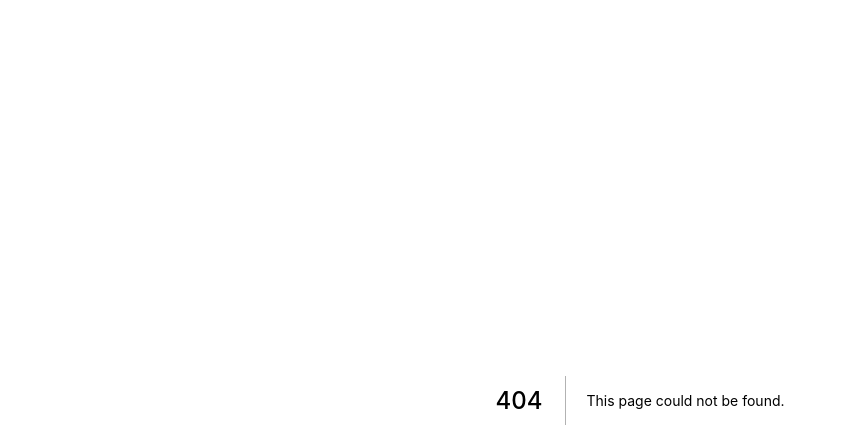
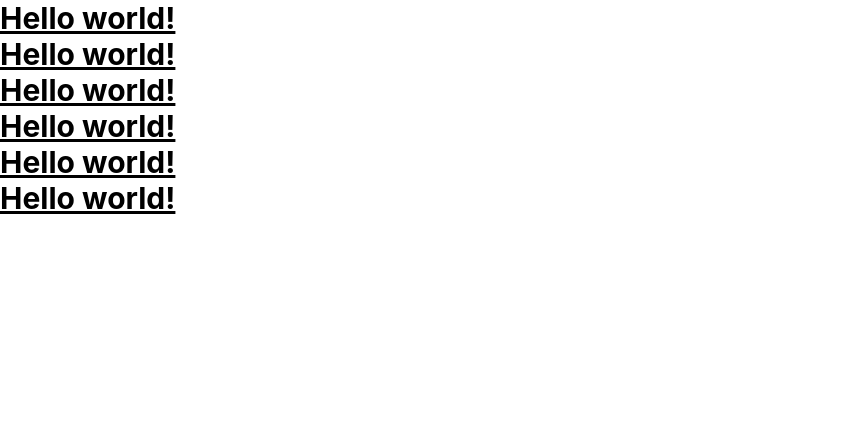
Before and after one commit to williamk19/linker, a Next.js app: page /components/LinksList.component in a window 1280 px wide. Before the commit this address had no page. Shown: the top 448 px of the page, without its empty margins (0-847 px from the left). Built offline with nearby package versions, Linux system fonts and the light colour scheme.

Commit message:
Init App

```diff
--- a/package.json
+++ b/package.json
@@ -14,7 +14,10 @@
     "react-dom": "17.0.2"
   },
   "devDependencies": {
+    "autoprefixer": "^10.4.2",
     "eslint": "8.9.0",
-    "eslint-config-next": "12.0.10"
+    "eslint-config-next": "12.0.10",
+    "postcss": "^8.4.6",
+    "tailwindcss": "^3.0.22"
   }
 }
--- /dev/null
+++ b/pages/components/Link.component.jsx
@@ -0,0 +1,11 @@
+import Head from 'next/head'
+
+export default function Link() {
+  return (
+    <div>
+      <h1 className="text-3xl font-bold underline">
+        Hello world!
+      </h1>
+    </div>
+  )
+}
--- /dev/null
+++ b/pages/components/LinksList.component.jsx
@@ -0,0 +1,15 @@
+import Head from 'next/head'
+import Link from './Link.component'
+
+export default function LinkList() {
+  return (
+    <div>
+      <Link/>
+      <Link/>
+      <Link/>
+      <Link/>
+      <Link/>
+      <Link/>
+    </div>
+  )
+}
--- a/pages/index.js
+++ b/pages/index.js
@@ -1,69 +1,12 @@
 import Head from 'next/head'
 import Image from 'next/image'
 import styles from '../styles/Home.module.css'
+import LinkList from './components/LinksList.component'
 
 export default function Home() {
   return (
-    <div className={styles.container}>
-      <Head>
-        <title>Create Next App</title>
-        <meta name="description" content="Generated by create next app" />
-        <link rel="icon" href="/favicon.ico" />
-      </Head>
-
-      <main className={styles.main}>
-        <h1 className={styles.title}>
-          Welcome to <a href="https://nextjs.org">Next.js!</a>
-        </h1>
-
-        <p className={styles.description}>
-          Get started by editing{' '}
-          <code className={styles.code}>pages/index.js</code>
-        </p>
-
-        <div className={styles.grid}>
-          <a href="https://nextjs.org/docs" className={styles.card}>
-            <h2>Documentation &rarr;</h2>
-            <p>Find in-depth information about Next.js features and API.</p>
-          </a>
-
-          <a href="https://nextjs.org/learn" className={styles.card}>
-            <h2>Learn &rarr;</h2>
-            <p>Learn about Next.js in an interactive course with quizzes!</p>
-          </a>
-
-          <a
-            href="https://github.com/vercel/next.js/tree/master/examples"
-            className={styles.card}
-          >
-            <h2>Examples &rarr;</h2>
-            <p>Discover and deploy boilerplate example Next.js projects.</p>
-          </a>
-
-          <a
-            href="https://vercel.com/new?utm_source=create-next-app&utm_medium=default-template&utm_campaign=create-next-app"
-            className={styles.card}
-          >
-            <h2>Deploy &rarr;</h2>
-            <p>
-              Instantly deploy your Next.js site to a public URL with Vercel.
-            </p>
-          </a>
-        </div>
-      </main>
-
-      <footer className={styles.footer}>
-        <a
-          href="https://vercel.com?utm_source=create-next-app&utm_medium=default-template&utm_campaign=create-next-app"
-          target="_blank"
-          rel="noopener noreferrer"
-        >
-          Powered by{' '}
-          <span className={styles.logo}>
-            <Image src="/vercel.svg" alt="Vercel Logo" width={72} height={16} />
-          </span>
-        </a>
-      </footer>
+    <div>
+      <LinkList/>
     </div>
   )
 }
--- /dev/null
+++ b/postcss.config.js
@@ -0,0 +1,6 @@
+module.exports = {
+  plugins: {
+    tailwindcss: {},
+    autoprefixer: {},
+  },
+}
--- a/styles/globals.css
+++ b/styles/globals.css
@@ -1,3 +1,7 @@
+@tailwind base;
+@tailwind components;
+@tailwind utilities;
+
 html,
 body {
   padding: 0;
--- /dev/null
+++ b/tailwind.config.js
@@ -0,0 +1,10 @@
+module.exports = {
+  content: [
+    "./pages/**/*.{js,ts,jsx,tsx}",
+    "./components/**/*.{js,ts,jsx,tsx}",
+  ],
+  theme: {
+    extend: {},
+  },
+  plugins: [],
+}
```
Also changed, not shown: 1 other file (tests, documents, lock files or other folders).
